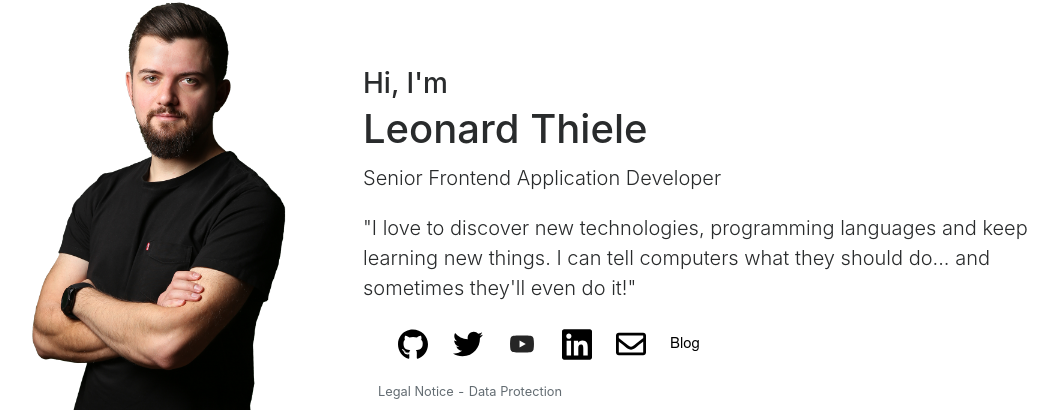
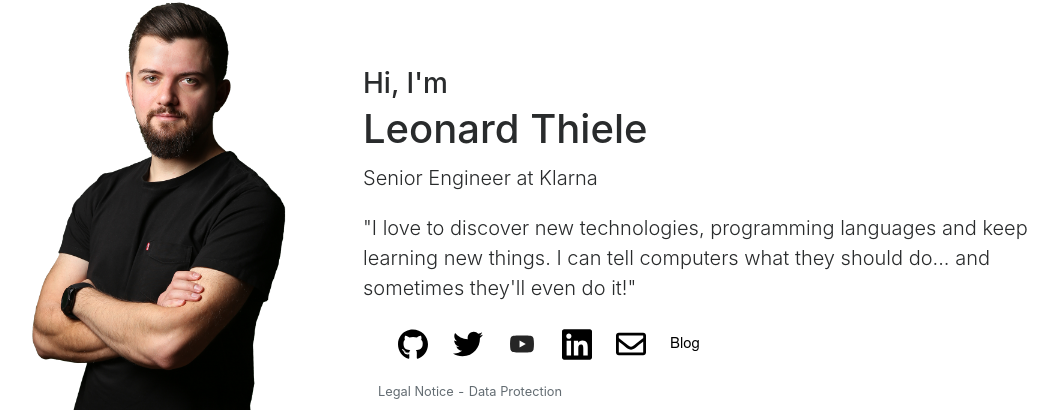
Before and after one commit to Leonardthiele/Leonardthiele.com, a Jekyll site: the page built from index.html, in a window 1280 px wide. Shown: the part 239-651 px from the top of the page, without its empty margins (102-1160 px from the left). Built offline with Jekyll 4.4.1, drawn with Linux system fonts in a browser that asks for light colours.

Commit message:
update title

```diff
--- a/_layouts/home.html
+++ b/_layouts/home.html
@@ -18,7 +18,7 @@ title: "Leonard Thiele"
                     <div class="">
                         <h3 class="mt-5">Hi, I'm</h3>
                         <h1>Leonard Thiele</h1>
-                        <h5 class="mt-3 mb-4 lead">Senior Frontend Application Developer</h5>
+                        <h5 class="mt-3 mb-4 lead">Senior Engineer at Klarna</h5>
                         <p class="lead">"I love to discover new technologies, programming languages and keep learning
                             new
                             things. I can tell computers what they should do... and sometimes they'll even do it!"</p>
```
